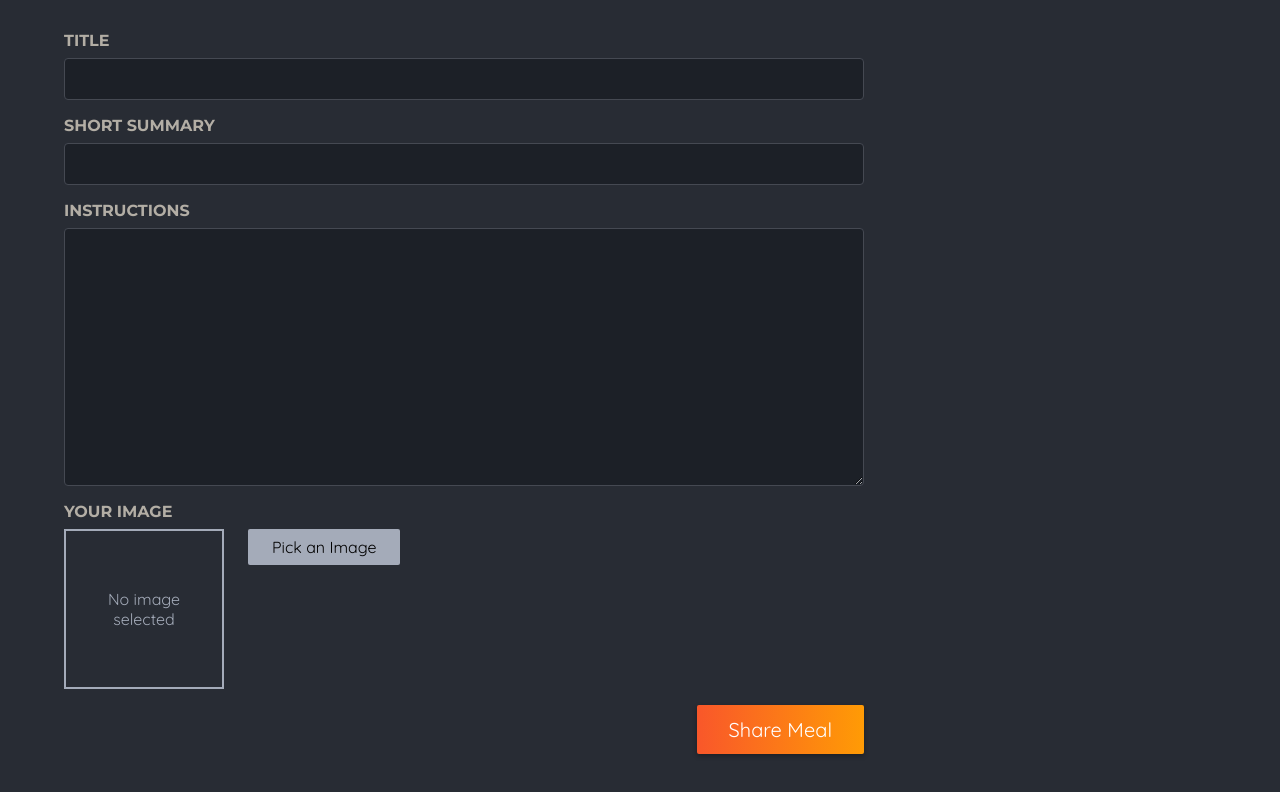
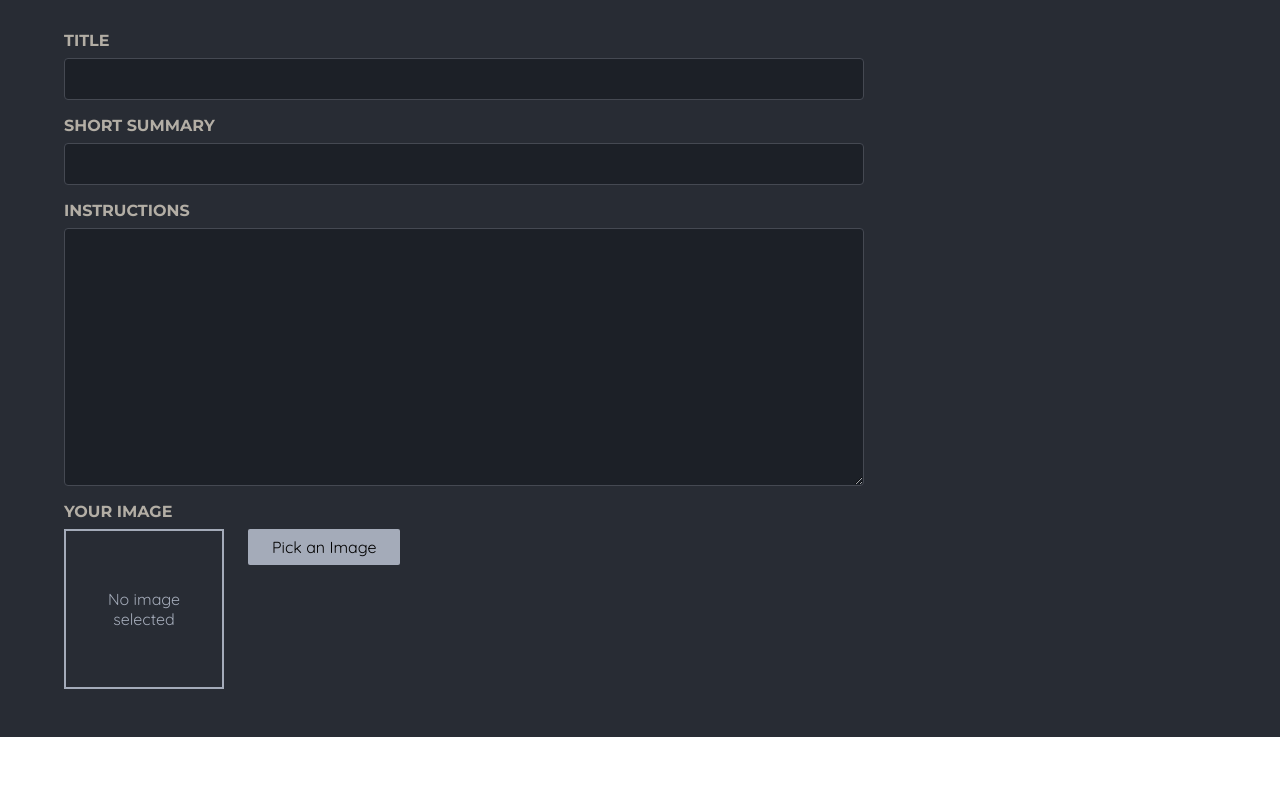
Before and after one commit to arvin7596/foodies-next, a Next.js app: page /meals/share in a window 1280 px wide. Shown: the part 478-1270 px from the top of the page. After the commit the page ends 1215 px from the top, so only its background shows below. Built offline with nearby package versions, Linux system fonts and the light colour scheme.

Commit message:
refactor : disable submit button and refresh data

```diff
--- a/app/meals/share/page.js
+++ b/app/meals/share/page.js
@@ -1,10 +1,10 @@
-'use client'
+"use client";
 
 import { useActionState } from "react";
-import ImagePicker from '@/components/meals/image-picker';
-import classes from './page.module.css';
-import { shareMeal } from '@/lib/action';
-import MealsFormSubmit from '@/components/meals/meals-form-submit';
+import ImagePicker from "@/components/meals/image-picker";
+import classes from "./page.module.css";
+import { shareMeal } from "@/lib/action";
+import MealsFormSubmit from "@/components/meals/meals-form-submit";
 export default function ShareMealPage() {
   const [state, formAction] = useActionState(shareMeal, { message: null });
   return (
@@ -44,11 +44,9 @@ export default function ShareMealPage() {
               required
             ></textarea>
           </p>
-                    <ImagePicker label='Your image' name='image' />
+          <ImagePicker label="Your image" name="image" />
           {state.message && <p>state.message</p>}
-                    <p className={classes.actions}>
-                        <MealsFormSubmit />
-                    </p>
+          <p className={classes.actions}>{/* <MealsFormSubmit /> */}</p>
         </form>
       </main>
     </>
--- a/components/meals/meals-form-submit.js
+++ b/components/meals/meals-form-submit.js
@@ -1,12 +1,14 @@
-'use client'
+"use client";
 
-import { useFormStatus } from 'react-dom'
+import { useFormStatus } from "react-dom";
 
 function MealsFormSubmit() {
-    const { pending } = useFormStatus()
-    return (
-        <button type="submit" disabled={pending}>{pending ? "Submitting... " : "Share Meal"}</button>
-    )
+  const { pending } = useFormStatus();
+  return (
+    <button type="submit" disabled={true}>
+      {pending ? "Submitting... " : "Share Meal"}
+    </button>
+  );
 }
 
-export default MealsFormSubmit
+export default MealsFormSubmit;
```
Also changed, not shown: 1 other file (tests, documents, lock files or other folders). Lines whose indentation alone changed are shown as unchanged.
